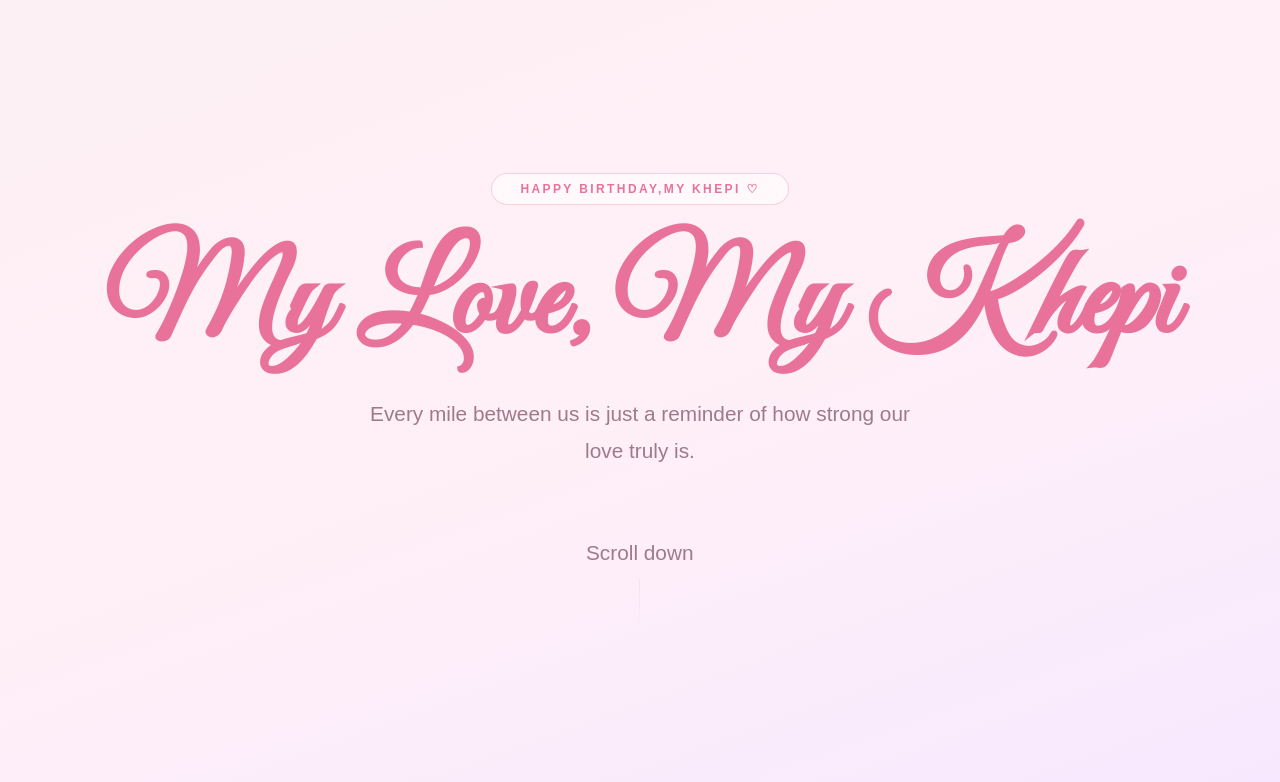
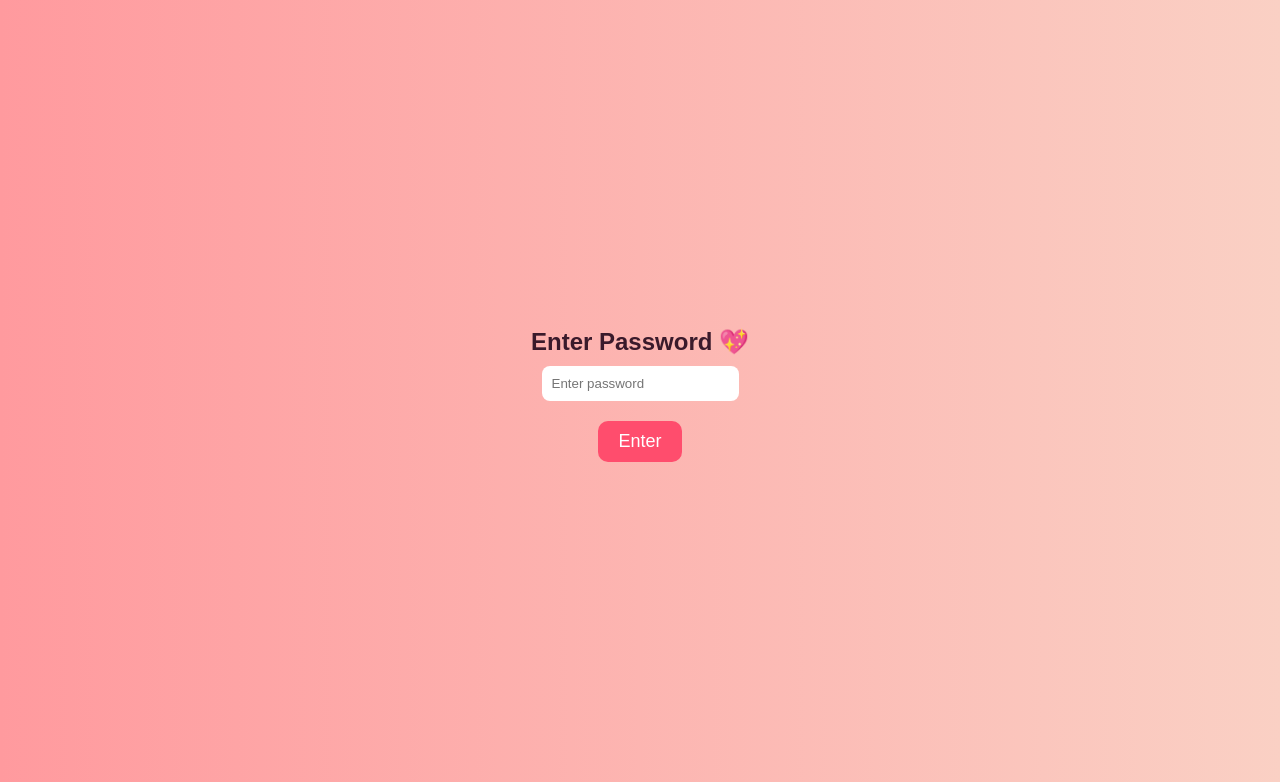
Before and after one commit to daedshot07/birthday-page-, a plain HTML site: page index.html in a window 1280 px wide. Shown: the top 782 px of the page. Drawn offline with Linux system fonts and the light colour scheme.

Commit message:
Implement lock screen with password protection
Added a lock screen with password input and validation.

```diff
--- a/index.html
+++ b/index.html
@@ -6,6 +6,32 @@
   <title>For My Khepi ❤️</title>
   <link href="https://fonts.googleapis.com/css2?family=Great+Vibes&family=Lato:wght@300;400;700&display=swap" rel="stylesheet" />
   <style>
+    #lockScreen {
+    position: fixed;
+    width: 100%;
+    height: 100%;
+    background: linear-gradient(to right, #ff9a9e, #fad0c4);
+    display: flex;
+    flex-direction: column;
+    justify-content: center;
+    align-items: center;
+    z-index: 999;
+}
+
+#lockScreen input {
+    padding: 10px;
+    margin: 10px;
+    border-radius: 8px;
+    border: none;
+}
+
+#lockScreen button {
+    padding: 10px 20px;
+    background: #ff4d6d;
+    color: white;
+    border: none;
+    border-radius: 10px;
+}
     /* ============================
        RESET & ROOT VARIABLES
     ============================ */
@@ -819,6 +845,12 @@ button {
   </style>
 </head>
 <body>
+  <div id="lockScreen">
+    <h2>Enter Password 💖</h2>
+    <input type="password" id="passwordInput" placeholder="Enter password">
+    <button onclick="checkPassword()">Enter</button>
+    <p id="errorMsg"></p>
+</div>
 
   <!-- Floating hearts background -->
   <div id="hearts-bg"></div>
@@ -1016,6 +1048,17 @@ button {
        JAVASCRIPT
   ============================ -->
   <script>
+    function checkPassword() {
+    const correctPassword = "iloveyou"; // 🔐 CHANGE THIS
+    const userInput = document.getElementById("passwordInput").value;
+
+    if (userInput === correctPassword) {
+        document.getElementById("lockScreen").style.display = "none";
+        document.getElementById("mainContent").style.display = "block";
+    } else {
+        document.getElementById("errorMsg").innerText = "Wrong password 😢";
+    }
+}
     /* ========== FLOATING HEARTS ========== */
     const heartsContainer = document.getElementById('hearts-bg');
     const EMOJIS = ['♥', '❤', '💕', '💗', '💓', '💖', '💝'];
```
